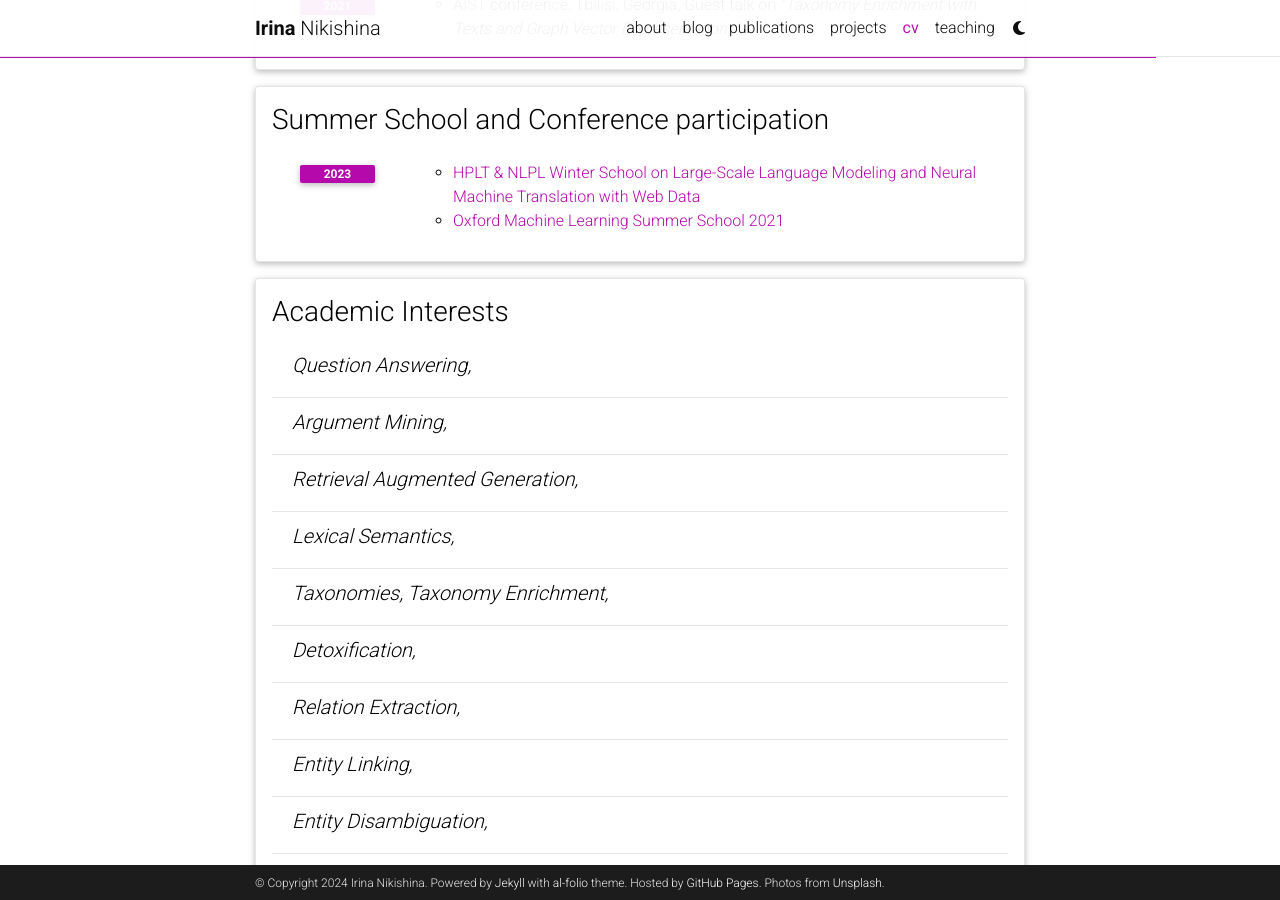
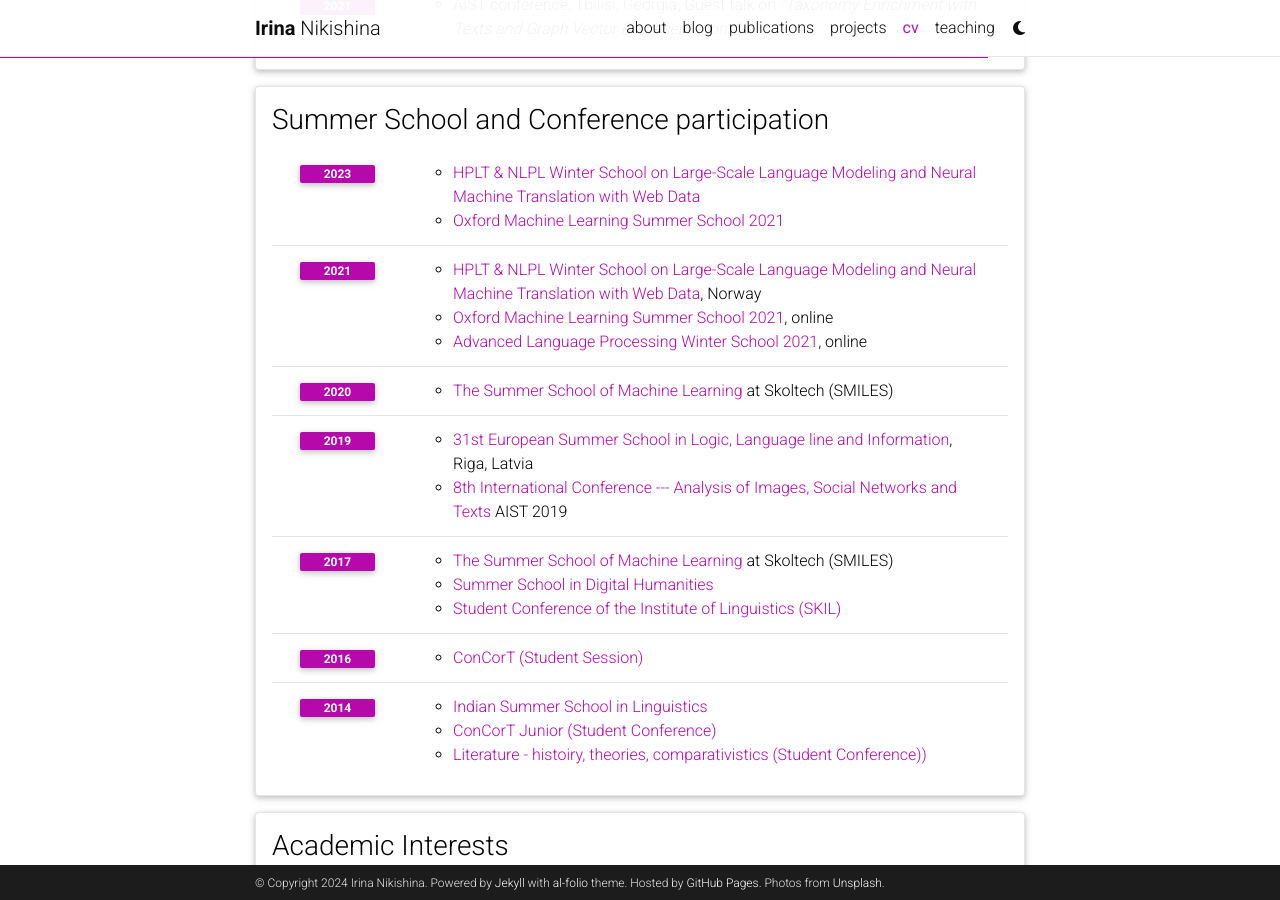
Before and after one commit to lilaspourpre/lilaspourpre.github.io, a Jekyll site: the page built from _pages/cv.md, in a window 1280 px wide and 900 px high, scrolled down 2829 px. Built offline with Jekyll 4.4.1, drawn with Linux system fonts in a browser that asks for light colours; comment, search, counter and statistics services are not loaded; a style sheet for code colours, icons or effects is not loaded; some of the changed text lies outside the part shown.

Commit message:
Update cv.yml

```diff
--- a/_data/cv.yml
+++ b/_data/cv.yml
@@ -59,23 +59,23 @@
       institution: <a href="https://www.innoscripta.com/de/de">Innoscripta</a>
       year: 2021
       description: Developing system for keyword search, improve NER for extracting keywords and German product names, management of keyword annotation in Doccano for the German language
-    - title: research assistant in Python and Java in the <a href="https://www.ispras.ru/en/technologies/texterra/">Texterra</a> team
+    - title: Research assistant in Python and Java in the <a href="https://www.ispras.ru/en/technologies/texterra/">Texterra</a> team
       institution: <a href="https://www.ispras.ru/en/">ISP RAS</a>
       year: 2017-2019
       description:
         - NLP research in Entity Linking, writing research articles
         - supervisors <a href="https://scholar.google.com/citations?user=YYoqDR4AAAAJ&hl=en&oi=ao">Andrey Sysoev</a> and <a href="https://scholar.google.dk/citations?user=ByNnUeIAAAAJ&hl=da">Ivan Andrianov</a>
-    - title: summer internship
+    - title: Summer internship
       institution: MrBot
       year: 2018
       description:
         - Developing dialogue system architecture in Python
-    - title: junior software engineer
+    - title: Junior software engineer
       institution: <a href="https://nn.edu-netcracker.com">NetCracker</a>
       year: 2017
       description:
         - Developing a T-SDN controller automatic testing system (selenium, requests, openpyxl, pyyaml)
-    - title: summer internship
+    - title: Summer internship
       institution: <a href="https://www.univ-fcomte.fr">Franche-Comte University, Besancon, France</a>
       year: 2016
       description:
@@ -116,6 +116,31 @@
       items:
         - <a href="https://list.elra.info/mailman3/hyperkitty/list/corpora@list.elra.info/thread/P62W2RSMMBHVO3CYUNROHUAGVLZRHUUN/?sort=date">HPLT & NLPL Winter School on Large-Scale Language Modeling and Neural Machine Translation with Web Data</a>
         - <a href="https://www.oxfordml.school/oxml2021">Oxford Machine Learning Summer School 2021</a>
+    - year: 2021
+      items:
+        - <a href="https://list.elra.info/mailman3/hyperkitty/list/corpora@list.elra.info/thread/P62W2RSMMBHVO3CYUNROHUAGVLZRHUUN/?sort=date">HPLT & NLPL Winter School on Large-Scale Language Modeling and Neural Machine Translation with Web Data</a>, Norway
+        - <a href="https://www.oxfordml.school/oxml2021">Oxford Machine Learning Summer School 2021</a>, online
+        - <a href="http://alps-2021.imag.fr/index.html">Advanced Language Processing Winter School 2021</a>, online
+    - year: 2020
+      items:
+        - <a href="https://smiles.skoltech.ru/school-2020">The Summer School of Machine Learning</a> at Skoltech (SMILES)
+    - year: 2019
+      items:
+        - <a href="https://www.df.lu.lv/en/research/conferences/esslli-2019">31st European Summer School in Logic, Language line and Information</a>, Riga, Latvia
+        - <a href="https://2019.aistconf.org">8th International Conference --- Analysis of Images, Social Networks and Texts</a> AIST 2019
+    - year: 2017
+      items:
+        - <a href="https://smiles.skoltech.ru/school-2020">The Summer School of Machine Learning</a> at Skoltech (SMILES)
+        - <a href="https://hum.hse.ru/en/digital/school/2017/"> Summer School in Digital Humanities</a>
+        - <a href="http://skil-rggu.ru/category/скил-2017">Student Conference of the Institute of Linguistics (SKIL)</a>
+    - year: 2016
+      items:
+        - <a href="https://nnov.hse.ru/en/news/194813366.html">ConCorT (Student Session)</a>
+    - year: 2014
+      items:
+        - <a href="https://ling.hse.ru/en/iss">Indian Summer School in Linguistics</a>
+        - <a href="https://www.hse.ru/en/news/111363137.html">ConCorT Junior (Student Conference)</a>
+        - <a href="https://www.hse.ru/data/2014/02/18/1330828826/StudKonf\%202014\_Program.pdf">Literature - histoiry, theories, comparativistics (Student Conference))</a>
 
 - title: Academic Interests
   type: nested_list
```
